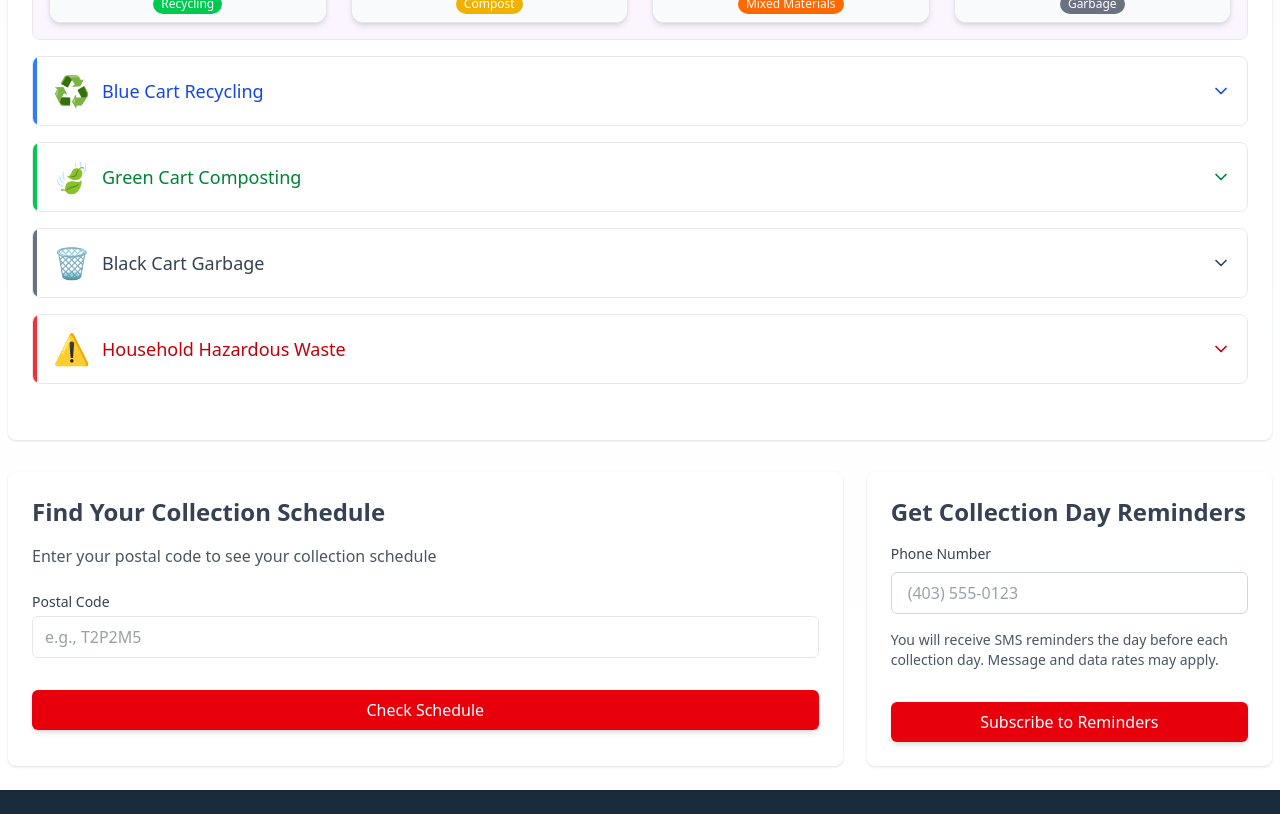
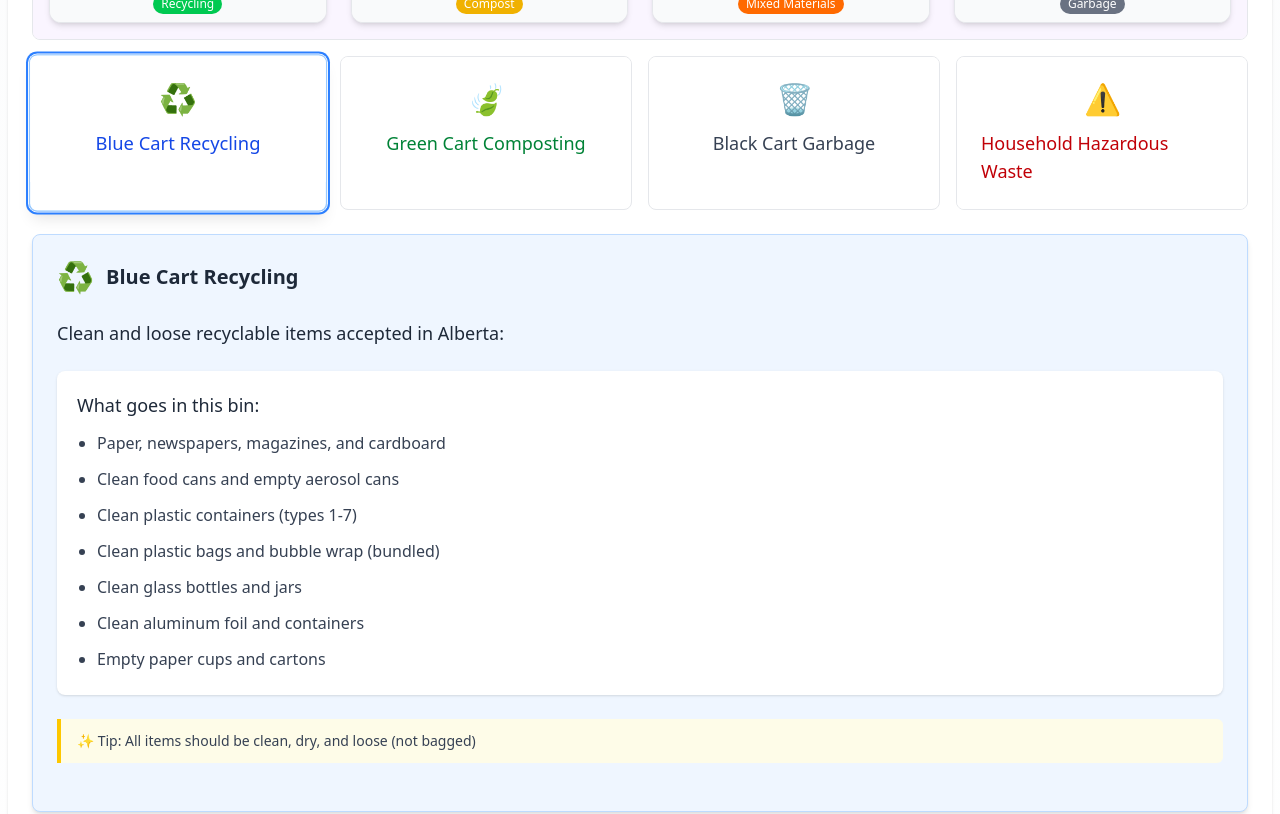
Before and after one commit to VVarrior1/waste-management-website, a Next.js app: page / in a window 1280 px wide. Shown: the part 1360-2174 px from the top of the page. Built offline with nearby package versions, Linux system fonts and the light colour scheme.

Commit message:
final changes (maybe) v3

```diff
--- a/src/components/WasteGuideSearch.tsx
+++ b/src/components/WasteGuideSearch.tsx
@@ -1,7 +1,7 @@
 import Link from 'next/link';
 import Image from 'next/image';
-import { useState } from 'react';
-import { FiSearch, FiChevronUp, FiChevronDown, FiList, FiInfo, FiGrid } from 'react-icons/fi';
+import { useState, useEffect } from 'react';
+import { FiSearch, FiChevronUp, FiChevronDown, FiList, FiInfo, FiGrid, FiX } from 'react-icons/fi';
 
 interface SearchResult {
   name: string;
@@ -438,12 +438,15 @@ const WasteGuideSearch = ({ defaultOpen }: { defaultOpen: boolean }) => {
 
   // Bin type handlers
   const toggleBinType = (id: string) => {
-    if (activeTab === id) {
-      setActiveTab(null);
-    } else {
     setActiveTab(id);
+  };
+
+  // Set a default active tab on component mount if none is set
+  useEffect(() => {
+    if (!activeTab) {
+      setActiveTab('blue'); // Default to blue cart
     }
-  };
+  }, [activeTab]);
 
   const getButtonColorClass = (color: string) => {
     switch (color) {
@@ -472,6 +475,21 @@ const WasteGuideSearch = ({ defaultOpen }: { defaultOpen: boolean }) => {
         return "bg-red-50 dark:bg-red-900/20 border-red-200 dark:border-red-800";
       default:
         return "bg-gray-50 dark:bg-gray-800/40 border-gray-200 dark:border-gray-700";
+    }
+  };
+
+  const getBinColorClass = (bin: string): string => {
+    switch (bin) {
+      case "Green Cart":
+        return "bg-green-100 text-green-800 dark:bg-green-900/40 dark:text-green-200 border-green-200 dark:border-green-800";
+      case "Blue Cart":
+        return "bg-blue-100 text-blue-800 dark:bg-blue-900/40 dark:text-blue-200 border-blue-200 dark:border-blue-800";
+      case "Black Cart":
+        return "bg-gray-100 text-gray-800 dark:bg-gray-900/40 dark:text-gray-200 border-gray-200 dark:border-gray-700";
+      case "Hazardous Waste":
+        return "bg-red-100 text-red-800 dark:bg-red-900/40 dark:text-red-200 border-red-200 dark:border-red-800";
+      default:
+        return "bg-white dark:bg-gray-700 text-gray-700 dark:text-gray-300 border-gray-200 dark:border-gray-600";
     }
   };
 
@@ -554,7 +572,7 @@ const WasteGuideSearch = ({ defaultOpen }: { defaultOpen: boolean }) => {
                               {item.name}
                             </h3>
                             <div className="my-1">
-                              <span className="inline-block px-2 py-1 text-xs font-medium bg-white dark:bg-gray-700 text-gray-700 dark:text-gray-300 rounded border border-gray-200 dark:border-gray-600">
+                              <span className={`inline-block px-2 py-1 text-xs font-medium rounded border ${getBinColorClass(item.bin)}`}>
                                 {item.bin}
                               </span>
                             </div>
@@ -643,52 +661,105 @@ const WasteGuideSearch = ({ defaultOpen }: { defaultOpen: boolean }) => {
               )}
             </div>
 
-            {/* Bin Types */}
+            {/* Bin Types with shared info section */}
+            <div className="mb-6">
+              <div className="grid grid-cols-1 sm:grid-cols-2 lg:grid-cols-4 gap-4">
                 {binTypes.map((bin) => (
-              <div key={bin.id} className="rounded-lg border border-gray-200 dark:border-gray-700 overflow-hidden">
+                  <div key={bin.id} className={`rounded-lg border overflow-hidden h-full transition-all duration-200 cursor-pointer ${
+                    activeTab === bin.id
+                      ? 'ring-2 ring-offset-1 shadow-lg scale-[1.02] ' +
+                        (bin.color === 'blue'
+                          ? 'ring-blue-500 border-blue-300 dark:border-blue-700'
+                          : bin.color === 'green'
+                            ? 'ring-green-500 border-green-300 dark:border-green-700'
+                            : bin.color === 'gray'
+                              ? 'ring-gray-500 border-gray-300 dark:border-gray-700'
+                              : 'ring-red-500 border-red-300 dark:border-red-700')
+                      : 'border-gray-200 dark:border-gray-700 hover:shadow-md hover:scale-[1.01]'
+                  }`}>
                     <button
-                  className={`w-full flex items-center justify-between p-4 text-left font-medium bg-white dark:bg-gray-800 border-l-4 ${getButtonColorClass(bin.color)}`}
+                      className={`w-full flex flex-col items-center text-center p-6 text-left font-medium bg-white dark:bg-gray-800
+                        ${activeTab === bin.id
+                          ? bin.color === 'blue'
+                            ? 'bg-blue-50 dark:bg-blue-900/30'
+                            : bin.color === 'green'
+                              ? 'bg-green-50 dark:bg-green-900/30'
+                              : bin.color === 'gray'
+                                ? 'bg-gray-50 dark:bg-gray-700/50'
+                                : 'bg-red-50 dark:bg-red-900/30'
+                          : ''
+                        }`}
                       onClick={() => toggleBinType(bin.id)}
                     >
-                  <div className="flex items-center">
+                      <div className="mb-3">
                         {bin.icon}
-                    <span className="ml-3 text-lg">{bin.title}</span>
                       </div>
-                  {activeTab === bin.id ? (
-                    <FiChevronUp className="w-5 h-5" />
-                  ) : (
-                    <FiChevronDown className="w-5 h-5" />
-                  )}
+                      <span className={`text-lg ${
+                        bin.color === 'blue'
+                          ? 'text-blue-700 dark:text-blue-400'
+                          : bin.color === 'green'
+                            ? 'text-green-700 dark:text-green-400'
+                            : bin.color === 'gray'
+                              ? 'text-gray-700 dark:text-gray-400'
+                              : 'text-red-700 dark:text-red-400'
+                      }`}>{bin.title}</span>
                     </button>
+                  </div>
+                ))}
+              </div>
 
-                {activeTab === bin.id && (
-                  <div className={`p-4 ${getContentColorClass(bin.color)}`}>
-                    <p className="mb-2 text-gray-800 dark:text-gray-200">
-                      {bin.description}
+              {/* Shared information panel - always visible */}
+              <div className={`mt-6 p-6 rounded-lg border shadow-md ${
+                activeTab === 'blue'
+                  ? 'bg-blue-50 dark:bg-blue-900/20 border-blue-200 dark:border-blue-800'
+                  : activeTab === 'green'
+                    ? 'bg-green-50 dark:bg-green-900/20 border-green-200 dark:border-green-800'
+                    : activeTab === 'black'
+                      ? 'bg-gray-50 dark:bg-gray-800/40 border-gray-200 dark:border-gray-700'
+                      : 'bg-red-50 dark:bg-red-900/20 border-red-200 dark:border-red-800'
+              }`}>
+                <div className="flex items-center mb-6">
+                  <div className="mr-3">
+                    {binTypes.find(bin => bin.id === activeTab)?.icon}
+                  </div>
+                  <h3 className="text-xl font-bold text-gray-800 dark:text-gray-200">
+                    {binTypes.find(bin => bin.id === activeTab)?.title}
+                  </h3>
+                </div>
+
+                {binTypes.find(bin => bin.id === activeTab) && (
+                  <>
+                    <p className="mb-6 text-gray-800 dark:text-gray-200 text-lg">
+                      {binTypes.find(bin => bin.id === activeTab)?.description}
                     </p>
-                    <ul className="list-disc pl-5 space-y-1 text-gray-700 dark:text-gray-300 mb-4">
-                      {bin.items.map((item, index) => (
-                        <li key={index}>{item}</li>
+                    <div className="bg-white dark:bg-gray-700 p-5 rounded-lg mb-6 shadow-sm">
+                      <h4 className="font-medium text-gray-800 dark:text-gray-200 mb-3 text-lg">What goes in this bin:</h4>
+                      <ul className="list-disc pl-5 space-y-2 text-gray-700 dark:text-gray-300">
+                        {binTypes.find(bin => bin.id === activeTab)?.items.map((item, index) => (
+                          <li key={index} className="pb-1">{item}</li>
                         ))}
                       </ul>
-                    <div className="text-sm text-gray-600 dark:text-gray-400 mb-2">
-                      <p>✨ Tip: {bin.tip}</p>
+                    </div>
+                    <div className="text-sm border-l-4 border-yellow-400 pl-4 py-3 bg-yellow-50 dark:bg-yellow-900/20 text-gray-700 dark:text-gray-300 mb-6 rounded-r-md">
+                      <p className="font-medium">✨ Tip: {binTypes.find(bin => bin.id === activeTab)?.tip}</p>
                     </div>
 
-                    {bin.link && (
+                    {binTypes.find(bin => bin.id === activeTab)?.link && (
+                      <div className="text-center mt-6">
                         <Link
-                        href={bin.link.url}
-                        className="inline-flex items-center px-4 py-2 rounded-md font-medium transition-all duration-200 ease-in-out
+                          href={binTypes.find(bin => bin.id === activeTab)?.link?.url || ''}
+                          className="inline-flex items-center px-6 py-3 rounded-md font-medium text-base transition-all duration-200 ease-in-out
                             bg-red-600 hover:bg-red-700
                             text-white shadow-md hover:shadow-lg active:shadow-inner"
                         >
-                        {bin.link.text}
+                          {binTypes.find(bin => bin.id === activeTab)?.link?.text}
                         </Link>
+                      </div>
+                    )}
+                  </>
                 )}
               </div>
-                )}
             </div>
-            ))}
           </div>
         </div>
       </div>
```
Lines whose indentation alone changed are shown as unchanged.
